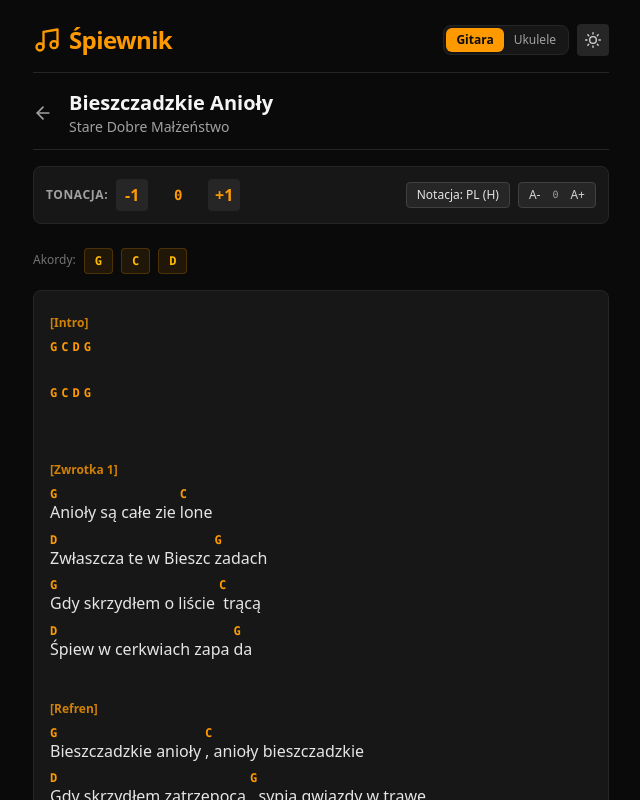
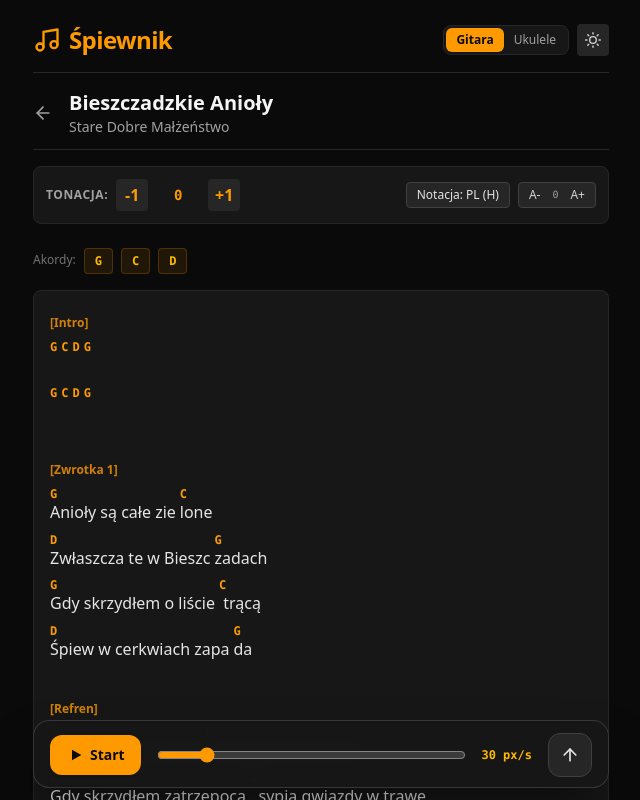
Before and after one commit to GasiorMateusz/spiewnik, a React (Vite) app: page / in a window 1280 px wide. Shown: the top 800 px of the page, without its empty margins (319-959 px from the left). Built offline with nearby package versions, Linux system fonts and the light colour scheme.

Commit message:
feat(viewer): integrate AutoScroll floating dock into SongViewer with safe-area padding

```diff
--- a/src/components/SongViewer.tsx
+++ b/src/components/SongViewer.tsx
@@ -4,6 +4,7 @@ import { transposeChord } from '../lib/chordNotation';
 import { ArrowLeftIcon } from './Icons';
 import { ChordModal } from './ChordModal';
 import { useWakeLock } from '../hooks/useWakeLock';
+import { AutoScroll } from './AutoScroll';
 
 /**
  * Dedicated Song Viewer component (REQ-VIEW-1, REQ-VIEW-2, REQ-VIEW-3, REQ-NOT-1..4, REQ-SCR-3).
@@ -19,6 +20,8 @@ export function SongViewer({
   initialTranspose = 0,
   initialPolishNotation = true,
   initialFontSizeOffset = 0,
+  initialScrollSpeed,
+  onScrollSpeedChange,
 }: SongViewerProps) {
   const [transpose, setTranspose] = useState<number>(initialTranspose);
   const [polishNotation, setPolishNotation] = useState<boolean>(initialPolishNotation);
@@ -193,7 +196,7 @@ export function SongViewer({
       <div
         className={`${
           isDark ? 'bg-neutral-900 border-neutral-800' : 'bg-white border-neutral-200'
-        } border rounded-lg p-3 sm:p-4 font-mono leading-relaxed space-y-2 overflow-x-hidden`}
+        } border rounded-lg p-3 sm:p-4 font-mono leading-relaxed space-y-2 overflow-x-hidden pb-28 sm:pb-32`}
       >
         {song.lines.map((line, lIdx) => {
           if (line.type === 'empty') {
@@ -254,6 +257,13 @@ export function SongViewer({
         onClose={() => setSelectedChord(null)}
         polishNotation={polishNotation}
       />
+
+      {/* Hands-Free Auto-Scroll Floating Dock (REQ-SCR-1, REQ-SCR-2) */}
+      <AutoScroll
+        theme={theme}
+        initialSpeed={initialScrollSpeed}
+        onSpeedChange={onScrollSpeedChange}
+      />
     </div>
   );
 }
```
